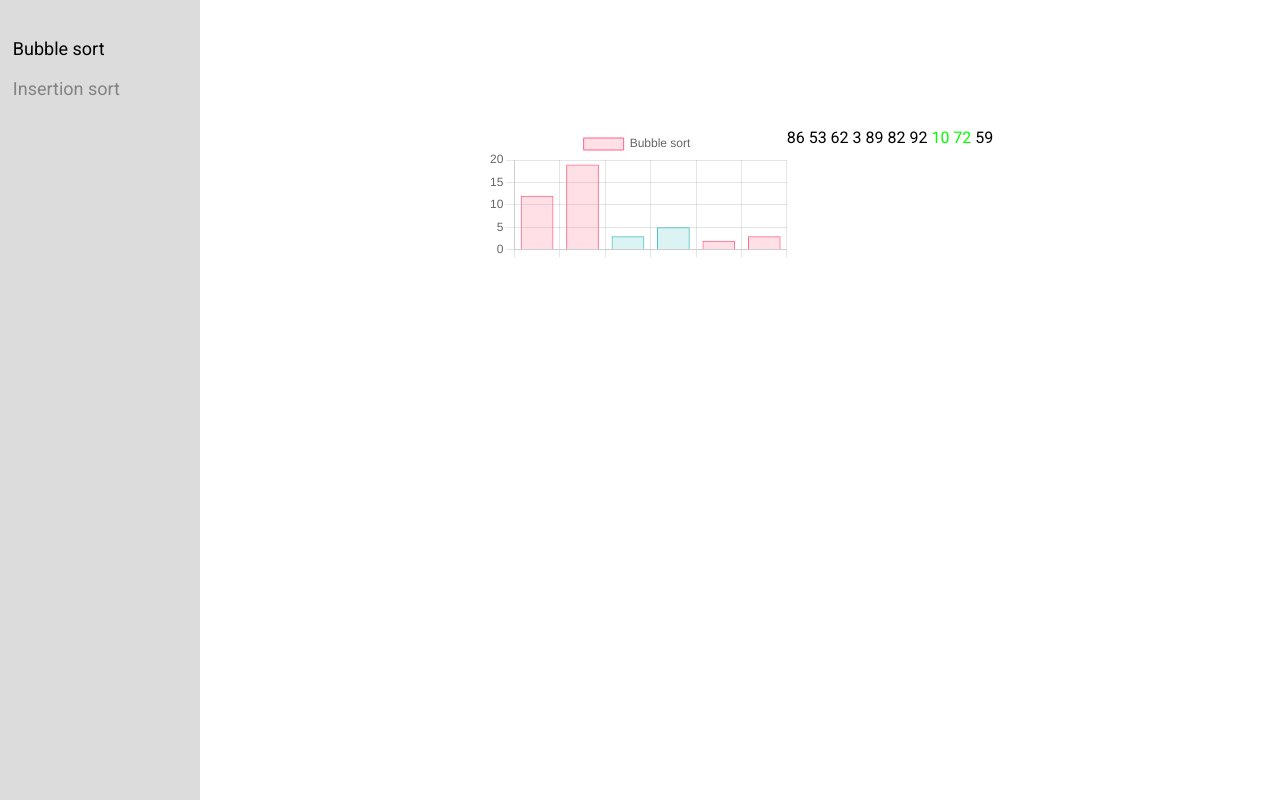
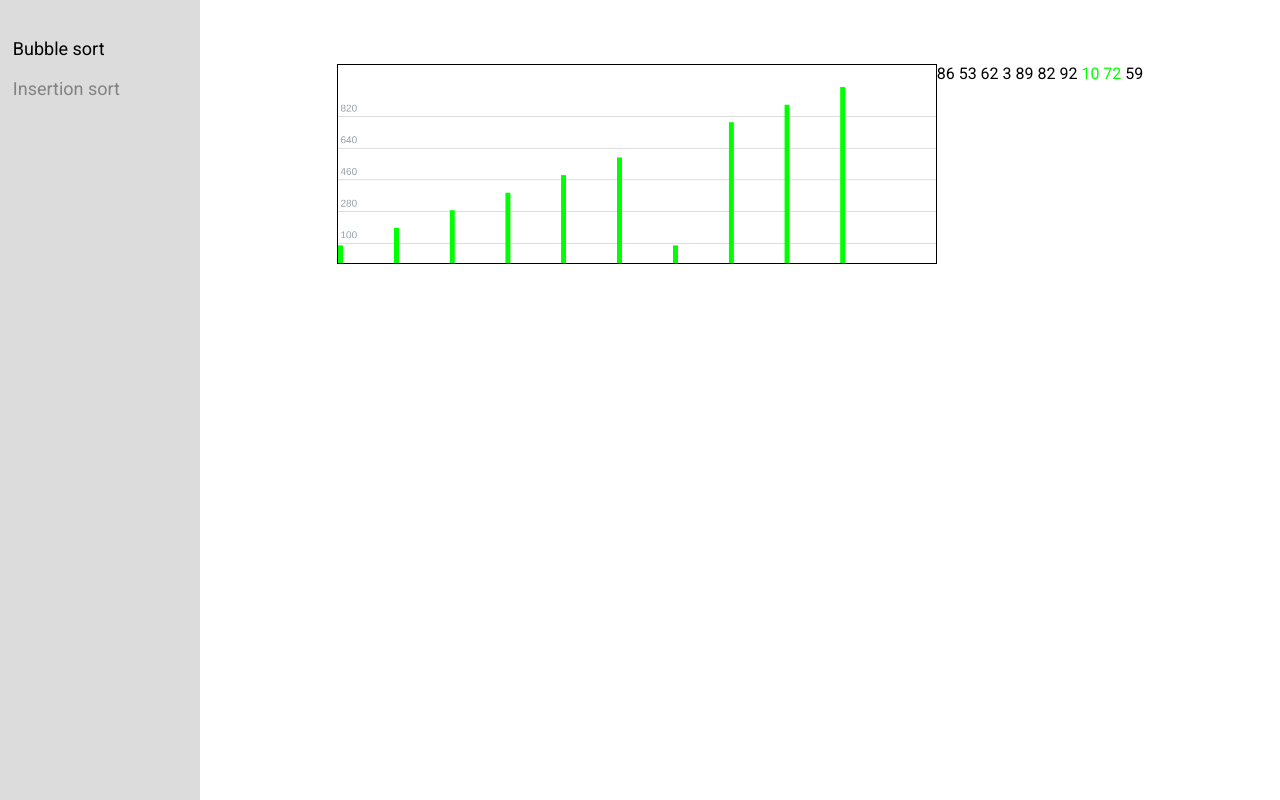
Before and after one commit to bryzZz/JavaScript, a website built with webpack: page sorting-algorithms/src/index.html in a window 1280 px wide. Built offline with nearby package versions, Linux system fonts and the light colour scheme.

Commit message:
started to do chart

```diff
--- a/sorting-algorithms/package.json
+++ b/sorting-algorithms/package.json
@@ -20,8 +20,5 @@
 		"webpack": "^5.38.1",
 		"webpack-cli": "^4.7.2",
 		"webpack-dev-server": "^3.11.2"
-	},
-	"dependencies": {
-		"chart.js": "^3.5.0"
 	}
 }
--- a/sorting-algorithms/src/index.html
+++ b/sorting-algorithms/src/index.html
@@ -17,9 +17,7 @@
             <span class="sidebar__item" data-sorting-type="insertion">Insertion sort</span>
         </div>
         <div class="placeToShow">
-            <div class="canvasContainer" style="width: 300px; height: 300px;">
-                <canvas id="myChart"></canvas>
-            </div>
+            <canvas id="myCanvas"></canvas>
             <div class="numbersContainer"></div>
         </div>
     </div>
--- a/sorting-algorithms/src/js/index.js
+++ b/sorting-algorithms/src/js/index.js
@@ -6,11 +6,14 @@ import { fillArrayWithRandomIntegers } from './utils';
 
 import bubbleGen from './bubble-sort';
 
-import Chart from 'chart.js/auto';
+const sidebar = document.querySelector('.sidebar'),
+      container = document.querySelector('.numbersContainer');
 
-const sidebar = document.querySelector('.sidebar'),
-      container = document.querySelector('.numbersContainer'),
-      ctx = document.querySelector('#myChart').getContext('2d');
+const arrayToSort = fillArrayWithRandomIntegers(10, 0, 100);
+let gen = bubbleGen(arrayToSort);
+let interval = setInterval(showChanges, 3000);
+
+// console.log(arrayToSort);
 
 sidebar.addEventListener('click', (e) => {
     if(!e.target.classList.contains('sidebar__item') || e.target.classList.contains('sidebar__item--active')) return;
@@ -21,25 +24,12 @@ sidebar.addEventListener('click', (e) => {
     const sortingType = e.target.dataset.sortingType;
 });
 
-const arrayToSort = fillArrayWithRandomIntegers(10, 0, 100);
-// for(let i = 0; i < 10; i++){
-//     arrayToSort.push(randomInteger(0, 100));
-
-//     container.textContent += arrayToSort[i] + ' ';
-// }
-
-console.log(arrayToSort);
-
-let gen = bubbleGen(arrayToSort);
-
-let interval = setInterval(showChanges, 3000);
-
 function showChanges(){
     let nextValue = gen.next();
     if(nextValue.done){
         clearInterval(interval);
     }else{
-        console.log(nextValue.value);
+        // console.log(nextValue.value);
         let arr = nextValue.value[0],
             firstIndex = nextValue.value[1],
             secondIndex = nextValue.value[2];
@@ -60,38 +50,121 @@ function showChanges(){
     }
 }
 
-var myChart = new Chart(ctx, {
-    type: 'bar',
-    data: {
-        labels: ['', '', '', '', '', ''],
-        datasets: [{
-            label: 'Bubble sort',
-            data: [12, 19, 3, 5, 2, 3],
-            backgroundColor: [
-                'rgba(255, 99, 132, 0.2)',
-                'rgba(255, 99, 132, 0.2)',
-                'rgba(75, 192, 192, 0.2)',
-                'rgba(75, 192, 192, 0.2)',
-                'rgba(255, 99, 132, 0.2)',
-                'rgba(255, 99, 132, 0.2)',
-            ],
-            borderColor: [
-                'rgba(255, 99, 132, 1)',
-                'rgba(255, 99, 132, 1)',
-                'rgba(75, 192, 192, 1)',
-                'rgba(75, 192, 192, 1)',
-                'rgba(255, 99, 132, 1)',
-                'rgba(255, 99, 132, 1)',
-            ],
-            borderWidth: 1
-        }]
-    },
-    options: {
-        animation: false,
-        scales: {
-            y: {
-                beginAtZero: true
-            }
-        }
+const data = [100, 200, 300, 400, 500, 600, 100, 800, 900, 1000];
+const canvas = document.querySelector('#myCanvas');
+
+const WIDTH = 600;
+const HEIGHT = 200;
+const DPI_WIDTH = WIDTH * 2;
+const DPI_HEIGHT = HEIGHT * 2;
+const ROWS_COUNT = 5;
+const PADDING = 40;
+const VIEW_HEIGHT = DPI_HEIGHT - PADDING * 2;
+const VIEW_WIDTH = DPI_WIDTH - PADDING * 2;
+
+function chart(canvas, data){
+    const ctx = canvas.getContext('2d');
+
+    const [MIN, MAX] = computeBoundaries(data);
+
+    const yRatio = VIEW_HEIGHT / (MAX - MIN);
+    const xRatio = VIEW_WIDTH / data.length;
+
+    canvas.style.width = WIDTH + 'px';
+    canvas.style.height = HEIGHT + 'px';
+
+    canvas.width = DPI_WIDTH;
+    canvas.height = DPI_HEIGHT;
+
+    // ===== y axes
+    yAxes(ctx, MIN, MAX);
+
+    // ===== lines
+    const step = DPI_WIDTH / data.length;
+
+    ctx.beginPath();
+    ctx.fillStyle = 'lime';
+    for(let i = 0; i <= data.length; i++){
+        const y = DPI_HEIGHT - data[i] * yRatio;
+        const x = i * xRatio;
+        const barWidth = 10;
+        const barHeight = DPI_HEIGHT;
+
+        ctx.fillRect(x, y, barWidth, barHeight);
     }
-});
+
+    // const y = DPI_HEIGHT - 100 * yRatio;
+    // console.log(y);
+    // ctx.fillRect(100, y, 100, 100 * yRatio);
+    // ctx.fillRect(300, DPI_HEIGHT - 280 * yRatio, 100, 280 * yRatio);
+    ctx.stroke();
+    ctx.closePath();
+}
+
+chart(canvas, data);
+
+function line(ctx, values){
+    ctx.beginPath();
+    // ctx.lineWidth = 4;
+    ctx.strokeStyle = color;
+    for(const [x, y] of coords){
+        ctx.moveTo();
+        ctx.lineTo(x, DPI_HEIGHT - PADDING - y * yRatio);
+        ctx.lineTo(x, y);
+    }
+    ctx.stroke();
+    ctx.closePath();
+}
+
+function yAxes(ctx, yMin, yMax){
+    const step = VIEW_HEIGHT / ROWS_COUNT;
+    const textStep = (yMax - yMin) / ROWS_COUNT;
+
+    ctx.beginPath();
+    ctx.strokeStyle = '#bbb'; // цвет линии
+    ctx.font = 'normal 20px Helvetica, sans-serif'; // шрифт
+    ctx.fillStyle = '#96a2aa'; // цвет шрифта
+    for(let i = 1; i <= ROWS_COUNT; i++){
+        const y = step * i;
+        const text = Math.round(yMax - textStep * i);
+        ctx.fillText(text, 5, y + PADDING - 10);
+        ctx.moveTo(0, y + PADDING);
+        ctx.lineTo(DPI_WIDTH, y + PADDING);
+    }
+    ctx.stroke();
+    ctx.closePath();
+}
+
+function computeBoundaries(data){
+    let min, max;
+
+    for(const value of data){
+        if(typeof min !== 'number') min = value;
+        if(typeof max !== 'number') max = value;
+
+        if(min > value) min = value;
+        if(max < value) max = value;
+    }
+
+    return [min, max];
+}
+
+// ctx.fillRect(0, 0, 100, 100); // квадрат в 0 0
+// ctx.fillStyle = 'blue'; // цвет заполнения
+// ctx.fillRect(100, 100, 100, 100);
+
+// ctx.beginPath(); // начали путь
+// ctx.moveTo(200, 200); // передвинули курсор на координаты
+// ctx.lineTo(300, 300); // линия в 300 300
+// ctx.stroke(); // линия появилась
+// ctx.closePath(); // закончили путь
+
+// ctx.beginPath();
+// ctx.strokeStyle = 'red'; // поменяли цвет линии
+// ctx.moveTo(200, 200);
+// ctx.lineTo(100, 300);
+// ctx.stroke();
+// ctx.closePath();
+
+// ctx.font ='30px Arial'; // шрифт
+// ctx.fillText('Test', 300, 400); // текст
--- a/sorting-algorithms/src/style.css
+++ b/sorting-algorithms/src/style.css
@@ -55,5 +55,10 @@
     display: flex;
     justify-content: center;
 
-    margin-top: 10%;
+    margin-top: 5%;
 }
+
+canvas{
+    /* background-color: rgba(0, 0, 0, .2); */
+    border: 1px solid black;
+}
```
Also changed, not shown: 1 other file.
